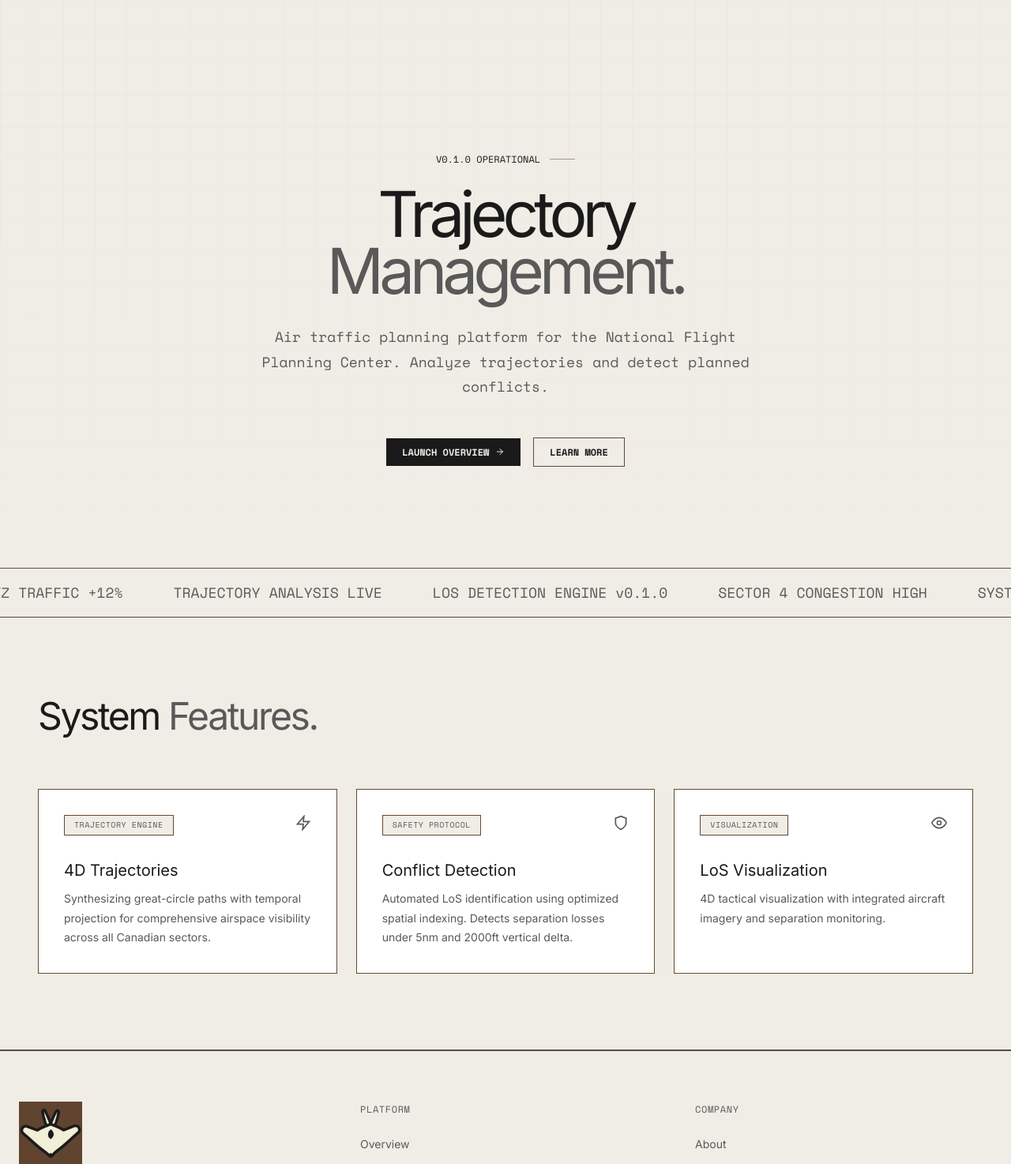
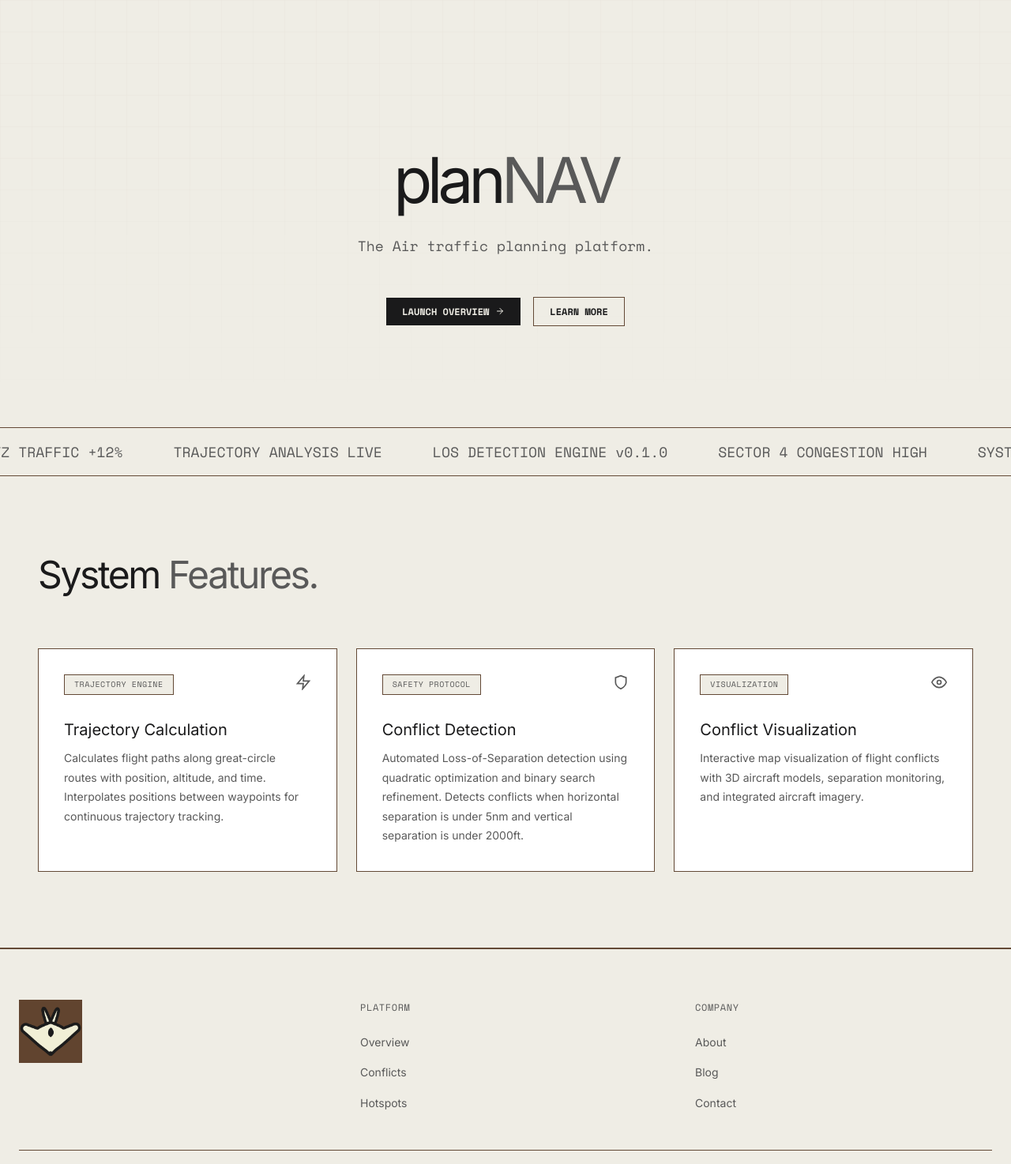
Before and after one commit to seofernando25/planNAV, a FastAPI app: page / in a window 1280 px wide. Shown: the part 64-1538 px from the top of the page at 79% size. Run offline with FastAPI, Linux system fonts and the light colour scheme; some libraries are stand-ins or nearby versions.

Commit message:
Update style

```diff
--- a/app/templates/index.html
+++ b/app/templates/index.html
@@ -4,16 +4,12 @@
 <header class="hero-header">
     <div class="bg-grid"></div>
     <div class="hero-content">
-        <div class="badge-container" style="justify-content: center;">
-            <span class="badge-text">v0.1.0 Operational</span>
-            <div class="badge-line"></div>
-        </div>
+
         <h1>
-            Trajectory <br> <span class="hero-muted">Management.</span>
+            plan<span class="hero-muted">NAV</span>
         </h1>
         <p class="hero-subtitle">
-            Air traffic planning platform for the National Flight Planning Center.
-            Analyze trajectories and detect planned conflicts.
+            The Air traffic planning platform.
         </p>
         <div class="cta-container">
             <a href="/dashboard" class="cta-button">
@@ -62,8 +58,8 @@
                     <span class="badge">Trajectory Engine</span>
                     <svg class="icon" viewBox="0 0 24 24" fill="none" stroke="currentColor" stroke-width="2" width="20" height="20"><path d="M13 2L3 14h9l-1 8 10-12h-9l1-8z"></path></svg>
                 </header>
-                <h3 class="mono">4D Trajectories</h3>
-                <p>Synthesizing great-circle paths with temporal projection for comprehensive airspace visibility across all Canadian sectors.</p>
+                <h3 class="mono">Trajectory Calculation</h3>
+                <p>Calculates flight paths along great-circle routes with position, altitude, and time. Interpolates positions between waypoints for continuous trajectory tracking.</p>
             </div>
             <div class="feature-card">
                 <header>
@@ -71,15 +67,15 @@
                     <svg class="icon" viewBox="0 0 24 24" fill="none" stroke="currentColor" stroke-width="2" width="20" height="20"><path d="M12 22s8-4 8-10V5l-8-3-8 3v7c0 6 8 10 8 10z"></path></svg>
                 </header>
                 <h3 class="mono">Conflict Detection</h3>
-                <p>Automated LoS identification using optimized spatial indexing. Detects separation losses under 5nm and 2000ft vertical delta.</p>
+                <p>Automated Loss-of-Separation detection using quadratic optimization and binary search refinement. Detects conflicts when horizontal separation is under 5nm and vertical separation is under 2000ft.</p>
             </div>
             <div class="feature-card">
                 <header>
                     <span class="badge">Visualization</span>
                     <svg class="icon" viewBox="0 0 24 24" fill="none" stroke="currentColor" stroke-width="2" width="20" height="20"><path d="M1 12s4-8 11-8 11 8 11 8-4 8-11 8-11-8-11-8z"></path><circle cx="12" cy="12" r="3"></circle></svg>
                 </header>
-                <h3 class="mono">LoS Visualization</h3>
-                <p>4D tactical visualization with integrated aircraft imagery and separation monitoring.</p>
+                <h3 class="mono">Conflict Visualization</h3>
+                <p>Interactive map visualization of flight conflicts with 3D aircraft models, separation monitoring, and integrated aircraft imagery.</p>
             </div>
         </div>
     </div>
--- a/app/templates/layout.html
+++ b/app/templates/layout.html
@@ -55,7 +55,7 @@
 
                 <div class="divider"></div>
 
-                <a href="https://github.com/planNAV" class="cta-link" aria-label="GitHub">GITHUB</a>
+                <a href="https://github.com/seofernando25/planNAV" class="cta-link" aria-label="GitHub">GITHUB</a>
             </div>
 
             <button class="mobile-menu-btn" id="mobile-menu-toggle" aria-label="Open menu">
@@ -67,7 +67,7 @@
             <a href="/dashboard" class="mobile-menu-link {% if request.url.path == '/dashboard' %}nav-highlight{% endif %}">01 Overview</a>
             <a href="/conflicts" class="mobile-menu-link {% if request.url.path == '/conflicts' %}nav-highlight{% endif %}">02 Conflicts</a>
             <a href="/hotspots" class="mobile-menu-link {% if request.url.path == '/hotspots' %}nav-highlight{% endif %}">03 Hotspots</a>
-            <a href="https://github.com/planNAV" class="mobile-menu-link">04 Github</a>
+            <a href="https://github.com/seofernando25/planNAV" class="mobile-menu-link">04 Github</a>
 
             <div class="mobile-divider"></div>
 
```
